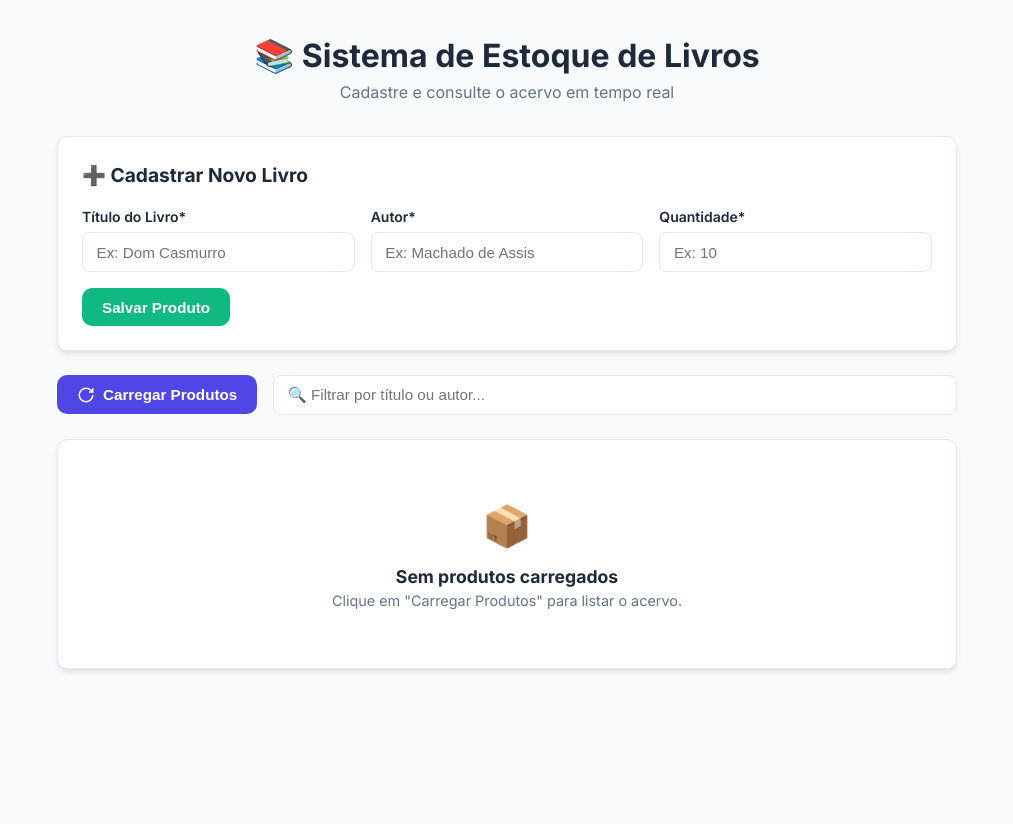
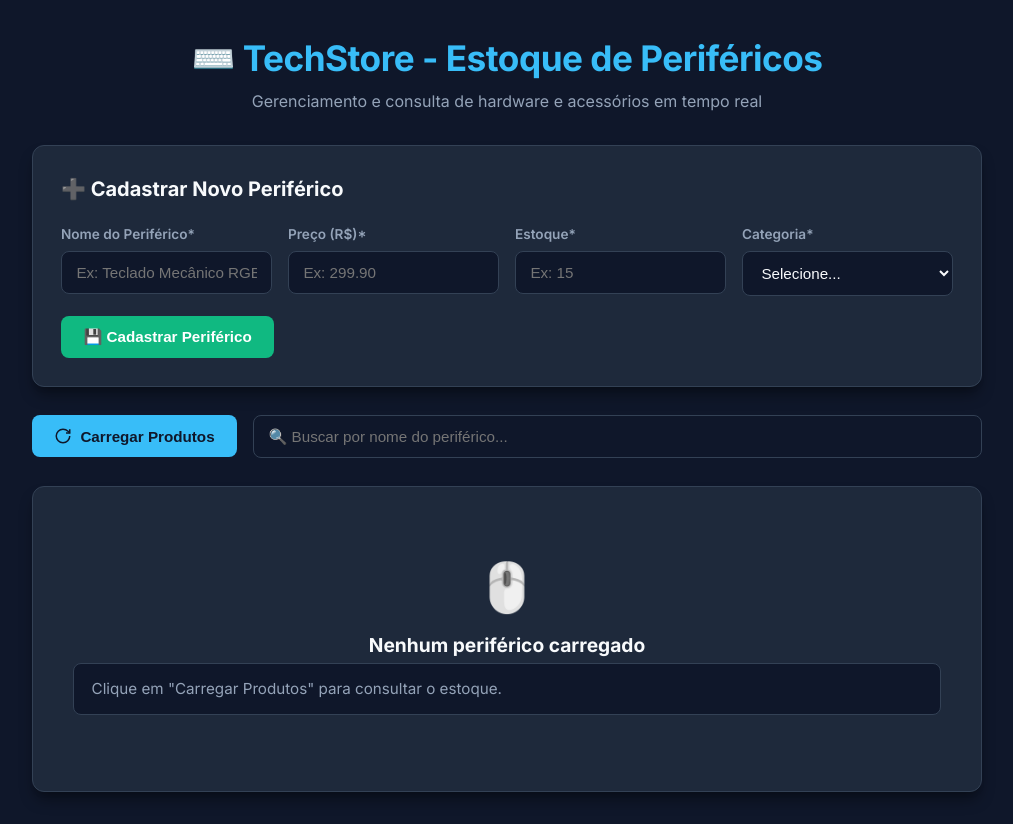
Before and after one commit to rviniciusso/atividade-ryan-10.08, a website: page frontend/index.html in a window 1280 px wide. Shown: the whole page, without its empty margins (133-1146 px from the left). Before the commit the page ends 800 px from the top, so only its background shows below. Drawn offline with Linux system fonts and the light colour scheme.

Commit message:
ajustando o post, busca com filtro e busca feitos

```diff
--- a/frontend/index.html
+++ b/frontend/index.html
@@ -3,7 +3,7 @@
 <head>
     <meta charset="UTF-8">
     <meta name="viewport" content="width=device-width, initial-scale=1.0">
-    <title>Consulta e Cadastro de Livros - CRUD</title>
+    <title>TechStore - Estoque de Periféricos</title>
     <link rel="preconnect" href="https://fonts.googleapis.com">
     <link rel="preconnect" href="https://fonts.gstatic.com" crossorigin>
     <link href="https://fonts.googleapis.com/css2?family=Inter:wght@400;500;600;700&display=swap" rel="stylesheet">
@@ -13,29 +13,45 @@
     <div class="app-container">
         <!-- Cabeçalho -->
         <header class="app-header">
-            <h1>📚 Sistema de Estoque de Livros</h1>
-            <p>Cadastre e consulte o acervo em tempo real</p>
+            <h1>⌨️ TechStore - Estoque de Periféricos</h1>
+            <p>Gerenciamento e consulta de hardware e acessórios em tempo real</p>
         </header>
 
-        <!-- NOVO: Formulário para POST (Cadastrar) -->
+        <!-- Formulário para POST (Cadastrar Periférico) -->
         <section class="card-section">
-            <h2>➕   Cadastrar Novo Livro</h2>
+            <h2>➕ Cadastrar Novo Periférico</h2>
             <form id="formCadastro" class="crud-form">
                 <div class="form-grid">
                     <div class="form-group">
-                        <label for="tituloInput">Título do Livro*</label>
-                        <input type="text" id="tituloInput" placeholder="Ex: Dom Casmurro" required>
+                        <label for="nomeInput">Nome do Periférico*</label>
+                        <input type="text" id="nomeInput" placeholder="Ex: Teclado Mecânico RGB" required>
                     </div>
+
                     <div class="form-group">
-                        <label for="autorInput">Autor*</label>
-                        <input type="text" id="autorInput" placeholder="Ex: Machado de Assis" required>
+                        <label for="precoInput">Preço (R$)*</label>
+                        <input type="number" id="precoInput" step="0.01" min="0" placeholder="Ex: 299.90" required>
                     </div>
+
                     <div class="form-group">
-                        <label for="qtdInput">Quantidade*</label>
-                        <input type="number" id="qtdInput" min="1" placeholder="Ex: 10" required>
+                        <label for="estoqueInput">Estoque*</label>
+                        <input type="number" id="estoqueInput" min="0" placeholder="Ex: 15" required>
+                    </div>
+
+                    <div class="form-group">
+                        <label for="categoriaInput">Categoria*</label>
+                        <select id="categoriaInput" required>
+                            <option value="" disabled selected>Selecione...</option>
+                            <option value="Teclados">Teclados</option>
+                            <option value="Mouses">Mouses</option>
+                            <option value="Headsets">Headsets</option>
+                            <option value="Monitores">Monitores</option>
+                            <option value="Outros">Outros</option>
+                        </select>
                     </div>
                 </div>
-                <button type="submit" id="btnSalvar" class="btn btn-success">Salvar Produto</button>
+                <button type="submit" id="btnSalvar" class="btn btn-success">
+                    💾 Cadastrar Periférico
+                </button>
             </form>
         </section>
 
@@ -43,13 +59,16 @@
         <section class="action-bar-container">
             <div class="action-bar">
                 <button id="lbButton" class="btn btn-primary">
-                    <svg width="18" height="18" viewBox="0 0 24 24" fill="none" stroke="currentColor" stroke-width="2"><path d="M21 12a9 9 0 1 1-9-9c2.52 0 4.93 1 6.74 2.74L21 8"/><path d="M21 3v5h-5"/></svg>
+                    <svg width="18" height="18" viewBox="0 0 24 24" fill="none" stroke="currentColor" stroke-width="2">
+                        <path d="M21 12a9 9 0 1 1-9-9c2.52 0 4.93 1 6.74 2.74L21 8"/>
+                        <path d="M21 3v5h-5"/>
+                    </svg>
                     Carregar Produtos
                 </button>
 
-                <!-- NOVO: Campo de Filtro (Busca local/GET com parâmetro) -->
+                <!-- Campo de Filtro/Busca -->
                 <div class="filter-box">
-                    <input type="text" id="filterInput" placeholder="🔍 Filtrar por título ou autor...">
+                    <input type="text" id="filterInput" placeholder="🔍 Buscar por nome do periférico...">
                 </div>
             </div>
         </section>
@@ -58,9 +77,9 @@
         <main>
             <section id="cProdutos" class="products-container">
                 <div class="empty-state">
-                    <div class="icon">📦</div>
-                    <h2>Sem produtos carregados</h2>
-                    <p>Clique em "Carregar Produtos" para listar o acervo.</p>
+                    <div class="icon">🖱️</div>
+                    <h2>Nenhum periférico carregado</h2>
+                    <p>Clique em "Carregar Produtos" para consultar o estoque.</p>
                 </div>
             </section>
         </main>
--- a/frontend/style.css
+++ b/frontend/style.css
@@ -1,18 +1,23 @@
 /* ==========================================================================
-   Configurações Globais & Variáveis
+   Tema Dark Tech & Variáveis
    ========================================================================== */
 :root {
-    --primary-color: #4f46e5;
-    --primary-hover: #4338ca;
-    --success-color: #10b981;
+    --bg-body: #0f172a;          /* Azul escuro profundo */
+    --card-bg: #1e293b;          /* Azul slate para cards */
+    --card-border: #334155;      /* Bordas discretas */
+
+    --primary-color: #38bdf8;    /* Ciano Neon */
+    --primary-hover: #0284c7;
+
+    --success-color: #10b981;    /* Verde Esmeralda */
     --success-hover: #059669;
-    --bg-color: #f8fafc;
-    --card-bg: #ffffff;
-    --text-main: #1e293b;
-    --text-muted: #64748b;
-    --border-color: #e2e8f0;
-    --radius: 10px;
-    --shadow: 0 4px 6px -1px rgba(0, 0, 0, 0.1), 0 2px 4px -2px rgba(0, 0, 0, 0.05);
+
+    --text-main: #f8fafc;       /* Texto claro */
+    --text-muted: #94a3b8;      /* Texto secundário */
+    --input-bg: #0f172a;        /* Fundo dos campos */
+
+    --radius: 12px;
+    --shadow: 0 10px 15px -3px rgba(0, 0, 0, 0.4), 0 4px 6px -4px rgba(0, 0, 0, 0.2);
 }
 
 * {
@@ -23,46 +28,53 @@
 
 body {
     font-family: 'Inter', sans-serif;
-    background-color: var(--bg-color);
+    background-color: var(--bg-body);
     color: var(--text-main);
     line-height: 1.5;
     padding: 2rem 1rem;
 }
 
 .app-container {
-    max-width: 900px;
+    max-width: 950px;
     margin: 0 auto;
 }
 
+/* ==========================================================================
+   Cabeçalho
+   ========================================================================== */
 .app-header {
     text-align: center;
     margin-bottom: 2rem;
 }
 
 .app-header h1 {
-    font-size: 2rem;
+    font-size: 2.2rem;
     font-weight: 700;
+    color: var(--primary-color);
+    letter-spacing: -0.5px;
 }
 
 .app-header p {
     color: var(--text-muted);
+    font-size: 1rem;
+    margin-top: 0.25rem;
 }
 
 /* ==========================================================================
-   Seção de Formulário (POST)
+   Formulário de Cadastro
    ========================================================================== */
 .card-section {
     background: var(--card-bg);
     border-radius: var(--radius);
-    border: 1px solid var(--border-color);
+    border: 1px solid var(--card-border);
     box-shadow: var(--shadow);
-    padding: 1.5rem;
-    margin-bottom: 1.5rem;
+    padding: 1.75rem;
+    margin-bottom: 1.75rem;
 }
 
 .card-section h2 {
-    font-size: 1.2rem;
-    margin-bottom: 1rem;
+    font-size: 1.25rem;
+    margin-bottom: 1.25rem;
     color: var(--text-main);
 }
 
@@ -70,42 +82,46 @@ body {
     display: grid;
     grid-template-columns: repeat(auto-fit, minmax(200px, 1fr));
     gap: 1rem;
-    margin-bottom: 1rem;
+    margin-bottom: 1.25rem;
 }
 
 .form-group {
     display: flex;
     flex-direction: column;
-    gap: 0.35rem;
+    gap: 0.4rem;
 }
 
 .form-group label {
-    font-size: 0.875rem;
+    font-size: 0.85rem;
     font-weight: 600;
-    color: var(--text-main);
+    color: var(--text-muted);
 }
 
 .form-group input,
+.form-group select,
 .filter-box input {
-    padding: 0.65rem 0.85rem;
-    border: 1px solid var(--border-color);
-    border-radius: calc(var(--radius) - 2px);
+    background-color: var(--input-bg);
+    color: var(--text-main);
+    padding: 0.75rem 0.9rem;
+    border: 1px solid var(--card-border);
+    border-radius: calc(var(--radius) - 4px);
     font-size: 0.95rem;
     outline: none;
-    transition: border-color 0.2s;
+    transition: all 0.2s ease;
 }
 
 .form-group input:focus,
+.form-group select:focus,
 .filter-box input:focus {
     border-color: var(--primary-color);
-    box-shadow: 0 0 0 3px rgba(79, 70, 229, 0.1);
+    box-shadow: 0 0 0 3px rgba(56, 189, 248, 0.15);
 }
 
 /* ==========================================================================
    Barra de Ações e Filtro
    ========================================================================== */
 .action-bar-container {
-    margin-bottom: 1.5rem;
+    margin-bottom: 1.75rem;
 }
 
 .action-bar {
@@ -118,7 +134,7 @@ body {
 
 .filter-box {
     flex: 1;
-    min-width: 250px;
+    min-width: 260px;
 }
 
 .filter-box input {
@@ -133,22 +149,24 @@ body {
     align-items: center;
     justify-content: center;
     gap: 0.5rem;
-    padding: 0.65rem 1.25rem;
+    padding: 0.75rem 1.4rem;
     font-size: 0.95rem;
     font-weight: 600;
     border: none;
-    border-radius: var(--radius);
+    border-radius: calc(var(--radius) - 4px);
     cursor: pointer;
     transition: all 0.2s ease;
 }
 
 .btn-primary {
     background-color: var(--primary-color);
-    color: #ffffff;
+    color: #0f172a;
 }
 
 .btn-primary:hover {
     background-color: var(--primary-hover);
+    color: #ffffff;
+    transform: translateY(-1px);
 }
 
 .btn-success {
@@ -158,61 +176,73 @@ body {
 
 .btn-success:hover {
     background-color: var(--success-hover);
+    transform: translateY(-1px);
 }
 
 /* ==========================================================================
-   Container dos Produtos (#cProdutos)
+   Container de Resultados (#cProdutos)
    ========================================================================== */
 .products-container {
     background: var(--card-bg);
     border-radius: var(--radius);
-    border: 1px solid var(--border-color);
+    border: 1px solid var(--card-border);
     box-shadow: var(--shadow);
     padding: 1.5rem;
-    min-height: 200px;
+    min-height: 220px;
 }
 
 .empty-state {
     text-align: center;
-    padding: 2rem 1rem;
+    padding: 2.5rem 1rem;
 }
 
 .empty-state .icon {
-    font-size: 2.5rem;
+    font-size: 3rem;
     margin-bottom: 0.5rem;
 }
 
 .empty-state h2 {
-    font-size: 1.1rem;
+    font-size: 1.2rem;
     color: var(--text-main);
 }
 
 .empty-state p {
     color: var(--text-muted);
     font-size: 0.9rem;
+    margin-top: 0.25rem;
 }
 
-/* Lista de produtos em Grid */
-.product-grid {
-    display: grid;
-    grid-template-columns: repeat(auto-fill, minmax(240px, 1fr));
-    gap: 1rem;
+/* Estilo para itens quando renderizados dentro do #cProdutos */
+#cProdutos p {
+    background: var(--input-bg);
+    border: 1px solid var(--card-border);
+    padding: 0.85rem 1.1rem;
+    border-radius: calc(var(--radius) - 4px);
+    margin-bottom: 0.75rem;
+    font-size: 0.95rem;
+    display: flex;
+    justify-content: space-between;
+    align-items: center;
+    flex-wrap: wrap;
+    gap: 0.5rem;
 }
 
-.product-card {
-    background: #f8fafc;
-    border: 1px solid var(--border-color);
-    border-radius: var(--radius);
-    padding: 1rem;
+#cProdutos p strong {
+    color: var(--primary-color);
 }
 
-.product-card h3 {
-    font-size: 1rem;
-    color: var(--text-main);
-    margin-bottom: 0.25rem;
+/* Responsividade */
+@media (max-width: 640px) {
+    body {
+        padding: 1rem 0.5rem;
+    }
+
+    .action-bar {
+        flex-direction: column;
+        align-items: stretch;
+    }
+
+    .btn {
+        width: 100%;
+    }
 }
-
-.product-card p {
-    color: var(--text-muted);
-    font-size: 0.875rem;
-}
```
Also changed, not shown: controllers/controller.js (+8 -1 lines), frontend/acervo.js (+21 -3 lines).
